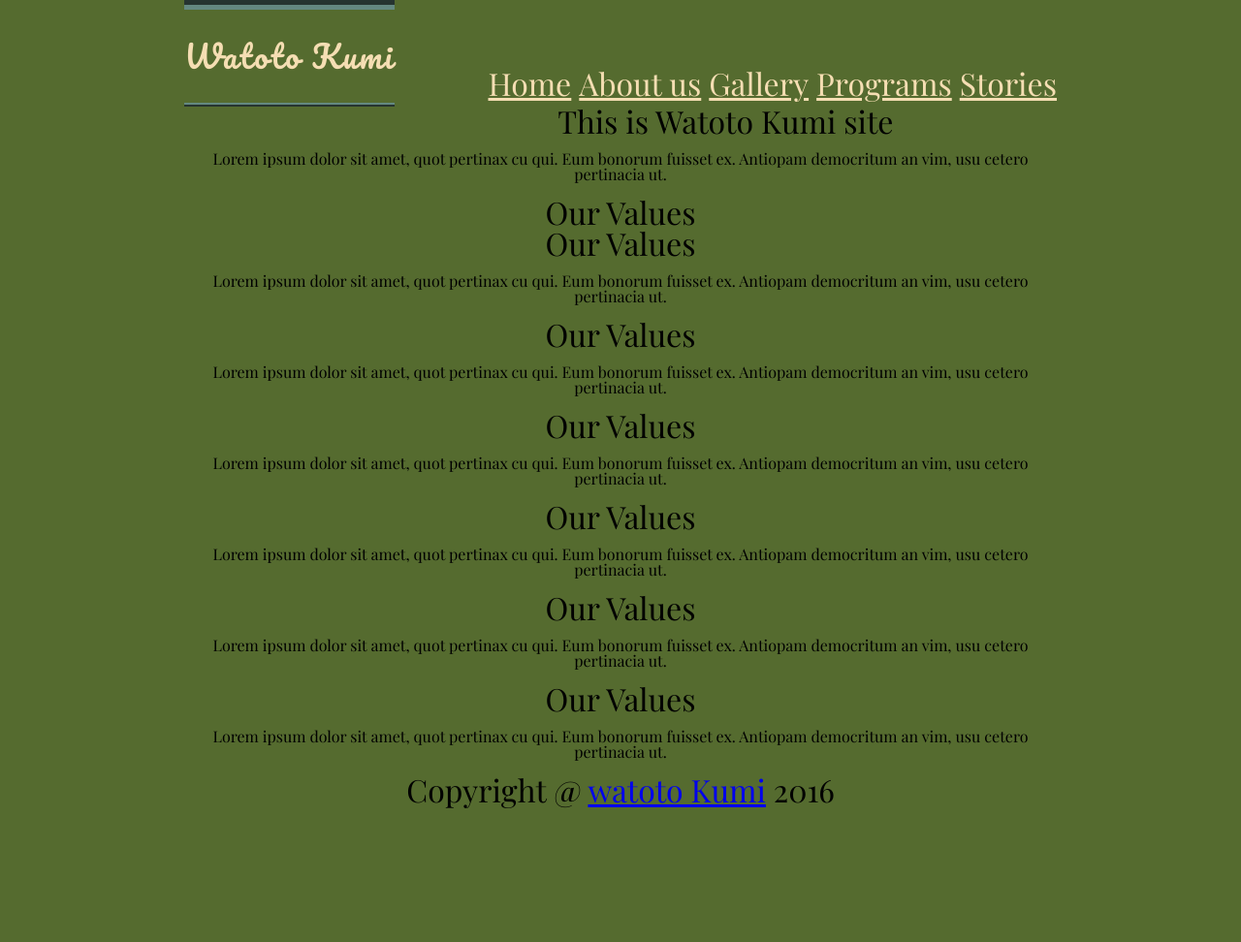
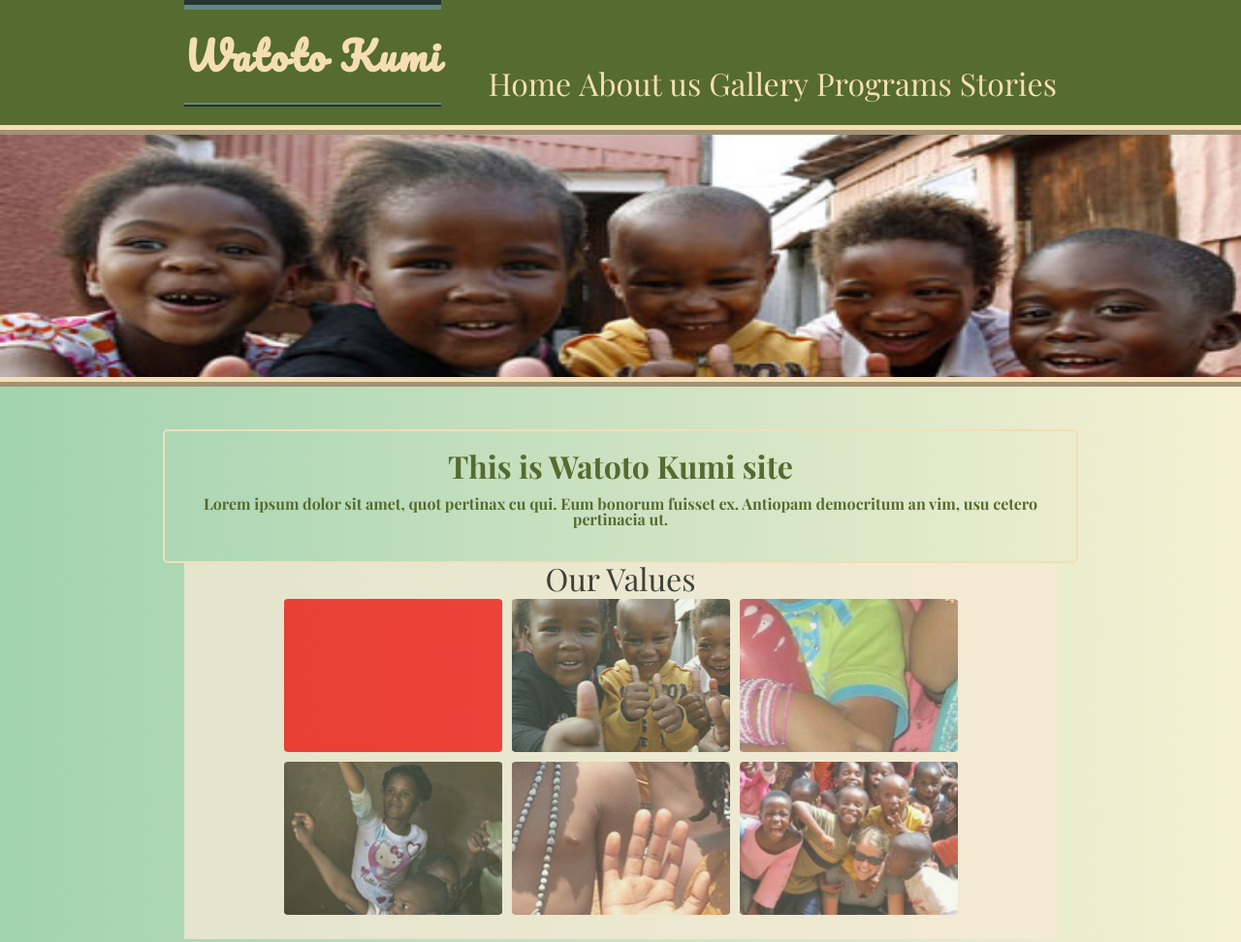
Before and after one commit to victsomie/watotokumi, a plain HTML site: page gallery.html in a window 1280 px wide. Shown: the top 972 px of the page at 97% size. Before the commit the page ends 836 px from the top, so only its background shows below. Drawn offline with nearby package versions, Linux system fonts and the light colour scheme.

Commit message:
added more styles

```diff
--- a/css/main.css
+++ b/css/main.css
@@ -47,24 +47,27 @@ table {
   border-spacing: 0;
 }
 
-
-
-
-
-
 body{
     background-color:darkolivegreen;
     margin: auto;
     width: ;
 }
 
-.row-alt {
+.main {
   background: #cbe2c1;
   background: -webkit-linear-gradient(to right, #a1d3b0, #f6f1d3);
   background:    -moz-linear-gradient(to right, #a1d3b0, #f6f1d3);
   background:         linear-gradient(to right, #a1d3b0, #f6f1d3);
   padding: 44px 0 22px 0;
     min-width: 970px;
+    border-bottom: 10px ridge wheat;
+}
+
+.main2{
+    background-color:darkslategray;
+}
+.main2 nav{
+    padding: 0;
 }
 
 /*==============Major flow=====================*/
@@ -72,21 +75,112 @@ body{
 .container{
     width: 900px;
     margin: auto;
-    background: rejd;
+    background: ;
 }
 
 
 .col-1-3{
     width: 33.33%;
-    display: inline-block;
+    display: inline-table;
 }
+.col-1-4{
+    width: 25%;
+    display: inline-table;
+    background: red;
+}
+.col-3-4{
+    width: 75%;
+    display: inline-table;
+    background: red;
+}
+
 
 .center{
     text-align: center;
 }
 
+.left{
+    float: left;
+}
 
+
+.gallery{
+    background-color: antiquewhite;
+    opacity: .7;
+    padding-bottom: 20px;
+}
+
+.gallery .col-1-4{
+    margin: 5px;
+    border-radius: 2%;
+    background-attachment:local;
+    background-position: center;
+
+}
+.gallery .col-1-4:hover{
+    border-radius: 0;
+    background-size: cover;
+    background-attachment:local;
+}
+
+
+
+.gallery .col-1-4 h1{
+    position: relative;
+    bottom: -120px;
+    visibility: collapse;
+
+}
+.gallery .col-1-4 p{
+    position: relative;
+    visibility: collapse;
+}
+
+
+.gallery .col-1-4:hover h1{
+    position: relative;
+    visibility:visible;
+    top: 120px;
+    background: yellow;
+    opacity: .6;
+    color: black;
+    content: "Victor";
+}
+/*=========set backgrounds====*/
+.gallery .col-1-4:nth-child(2){
+    background-image: url(/images/images);
+}
+.gallery .col-1-4:nth-child(3){
+    background-image: url(/images/south-african-children-007.jpg);
+}
+.gallery .col-1-4:nth-child(4){
+    background-image: url(/images/Childrens-Day-3.jpg);
+}
+
+.gallery .col-1-4:nth-child(5){
+    background-image: url(/images/childrenday2015.jpg);
+}
+.gallery .col-1-4:nth-child(6){
+    background-image: url(/images/Destiny-Africa-Inspire-Tour-20131.jpg);
+}
+.gallery .col-1-4:nth-child(7){
+    background-image: url(/images/africa-my-kids.jpg);
+}
+
+
+
+
+
+
+
+.clearfix{
+    clear: both;
+}
 /*===============Typography=====================================*/
+a{
+    text-decoration: none;
+}
+
 h1{
     font-size: 32px;
     font-family: "Playfair Display", sans-serif;
@@ -113,13 +207,14 @@ p{
 
 .top-logo h1{
     font-family: "Pacifico", "Indie Flower", "Playfair Display";
-    font-weight: 300;
+    font-weight: 900;
+    font-size: 40px;
 }
 
 
 nav{
     padding-top: 70px;
-    padding-bottom: 0px;
+    padding-bottom: 20px;
     text-align: right;
     font-size: 32px;
 }
@@ -129,10 +224,41 @@ nav a{
     color: wheat;
 }
 
-
-
-
-
 header{
     padding-bottom: 5px;
 }
+.topimg{
+    background-image: url(/images/south-african-children-007.jpg);
+    background-position: 0px -30px;
+    background-size: 100% 200%;
+    min-height: 250px;
+    min-width: 970px;
+    margin: auto;
+    border-top: 10px ridge wheat;
+    border-bottom: 10px ridge wheat;
+}
+.lead{
+    border: 2px solid wheat;
+    border-radius: 5px;
+    margin: 0px auto;
+    padding: 20px;
+    color: darkolivegreen;
+    font-weight: 900;
+}
+
+footer{
+    padding: 20px 0 20px 0;
+    font-family: "Indie Flower";
+
+}
+footer  h1{
+
+    font-family: "Playfair Display","Indie Flower";
+    font-size: 24px;
+    color: wheat;
+}
+
+a:hover{
+    color: beige;
+    text-decoration:underline;
+}
```
